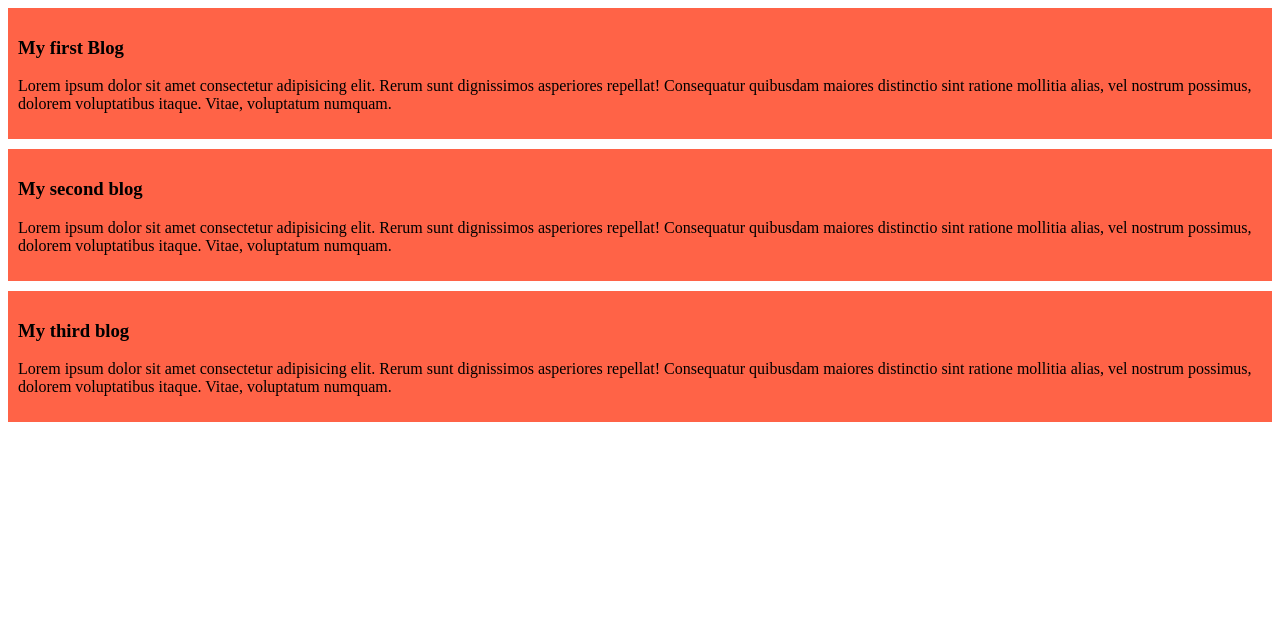
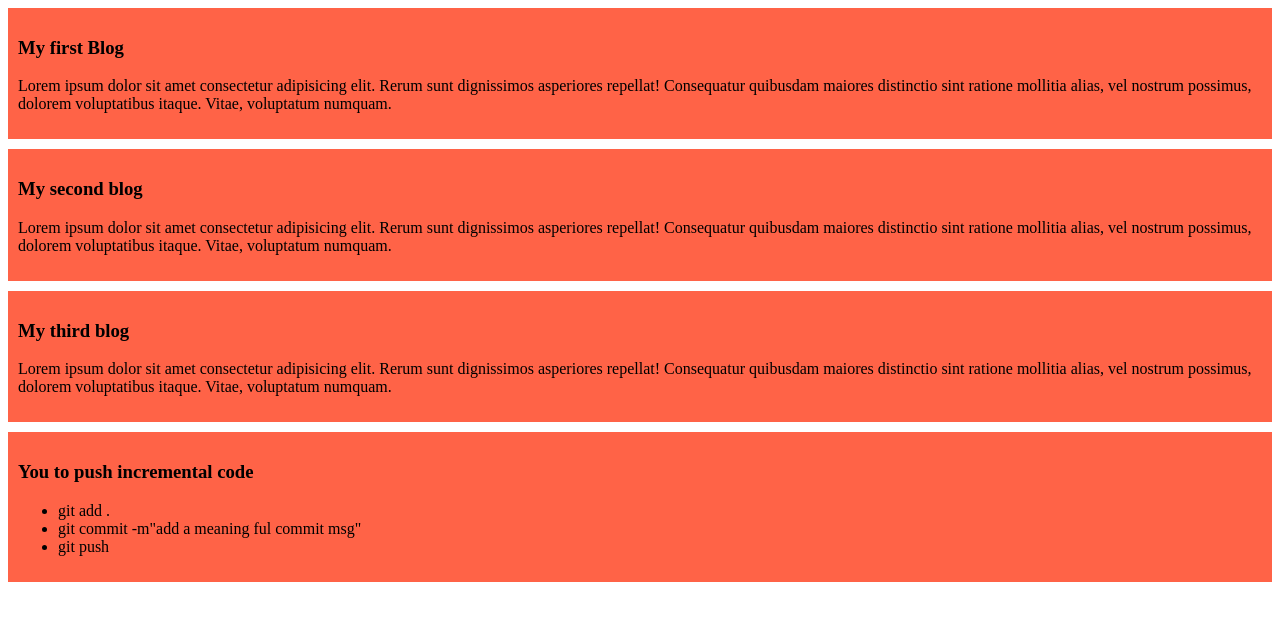
Before and after one commit to AnushkaTasin/my-simple-website, a plain HTML site: page index.html in a window 1280 px wide. Drawn offline with Linux system fonts and the light colour scheme.

Commit message:
added a list to push code

```diff
--- a/index.html
+++ b/index.html
@@ -19,6 +19,13 @@
         <h3>My third blog</h3>
         <p>Lorem ipsum dolor sit amet consectetur adipisicing elit. Rerum sunt dignissimos asperiores repellat! Consequatur quibusdam maiores distinctio sint ratione mollitia alias, vel nostrum possimus, dolorem voluptatibus itaque. Vitae, voluptatum numquam.</p>
     </div>
-
+    <div>
+        <h3>You to push incremental code</h3>
+        <ul>
+            <li>git add .</li>
+            <li>git commit -m"add a meaning ful commit msg"</li>
+            <li>git push</li>
+        </ul>
+    </div>
 </body>
 </html>
```
